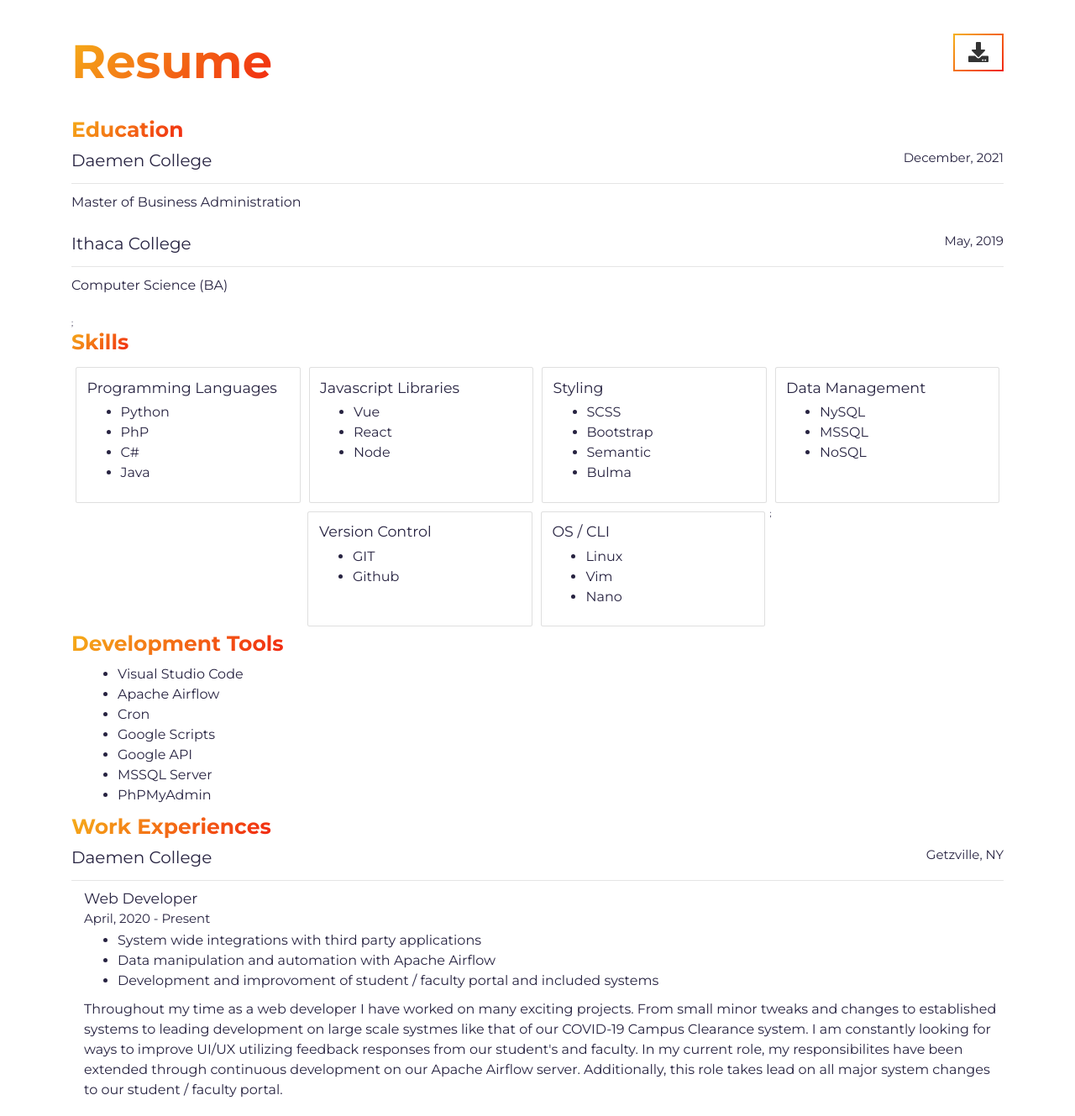
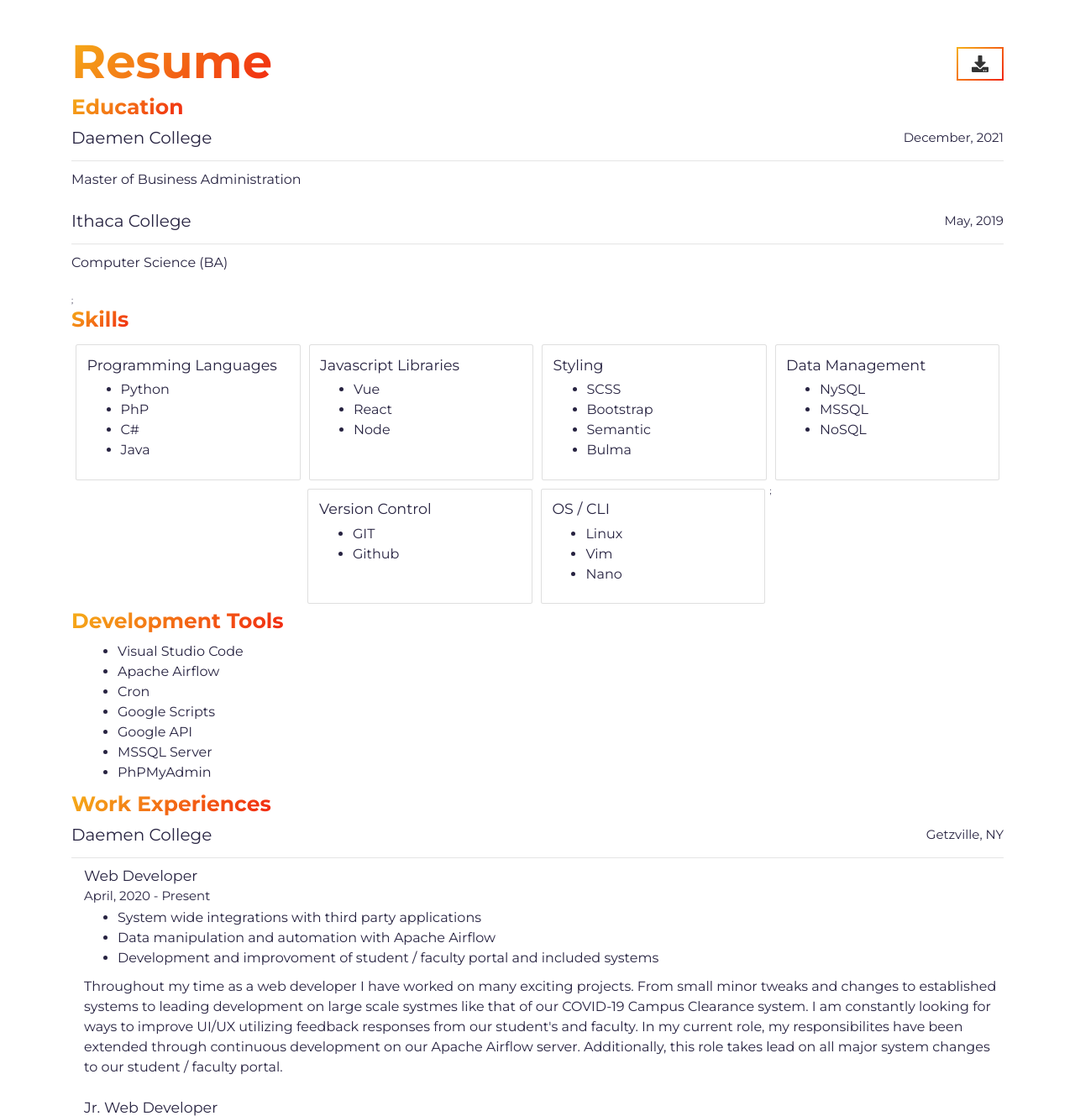
Before and after one commit to brienpacholec/-brienpacholec-, a Gatsby site: page /resume in a window 1280 px wide. Shown: the top 1329 px of the page at 84% size. Built offline with nearby package versions, Linux system fonts and the light colour scheme; Gatsby itself is replaced by a stand-in of ours.

Commit message:
fomatting resume

```diff
--- a/src/components/Pages/Resume.jsx
+++ b/src/components/Pages/Resume.jsx
@@ -34,17 +34,15 @@
             <Col lg={12} sm={12} className="d-flex justify-content-between">
                 <h1 className="resume-title text-color-main">
                   Resume
-
                 </h1>
 
-                <p className="resume-cta">
+                <div className="resume-cta">
                   <a href="/documents/resume.pdf" download>
                     <span className="cta-btn cta-btn--hero">
-                  <FontAwesomeIcon icon={faDownload} size="1x" className=""/>
-
+                      <FontAwesomeIcon icon={faDownload} size="1x" className=""/>
                     </span>
                   </a>
-                </p>
+                </div>
             </Col>
           </Row>
           {/* <div className="d-flex">
@@ -81,7 +79,7 @@
                       <Col lg={12} sm={12}>
                         <div className="d-flex justify-content-between">
                           <h2>{school || '[School]'}</h2>
-                          <h4>{date || '[Date]'}</h4>
+                          <h4 className="align-self-center">{date || '[Date]'}</h4>
                         </div>
                         <hr/>
                           <p>{degree || '[Degree]'}</p>
@@ -182,7 +180,7 @@
                     <Col lg={12} sm={12}>
                       <div className="d-flex justify-content-between">
                         <h2>{employer || '[Employer]'}</h2>
-                        <h4>{location || '[Location]'}</h4>
+                        <h4 className="align-self-center">{location || '[Location]'}</h4>
                       </div>
                       <hr/>
                       {roles.map((role) => {
@@ -248,7 +246,7 @@
                                 <Col lg={12} sm={12} className="pl-5">
                                   <div className="d-flex justify-content-between">
                                     <h3>{name || '[Award Name]'}</h3>
-                                    <h4>{year|| '[Year]'}</h4>
+                                    <h4 className="align-self-center">{year|| '[Year]'}</h4>
                                   </div>
                                 </Col>
                               </Row>
--- a/src/mock/data.js
+++ b/src/mock/data.js
@@ -392,7 +392,7 @@
       {
         id: nanoid(),
         name: "All-Conference Academic Team",
-        year: "2016, 2017, 2018",
+        year: "2016 - 2018",
       },
     ],
   }
--- a/src/style/sections/_resume.scss
+++ b/src/style/sections/_resume.scss
@@ -21,12 +21,16 @@
 
     @include respond(phone) {
       padding: 0rem $default-font-size;
+      h4{
+        font-size: 1.5rem;
+      }
     }
 
     .resume-title {
+      display: flex;
       font-size: 5.6rem;
       font-weight: 700;
-      margin-bottom: 3.2rem;
+      // margin-bottom: 3.2rem;
       text-align: left;
 
       @include respond(tab-land) {
@@ -53,12 +57,12 @@
       }
 
       & a {
-        font-size: 2.4rem;
-
+        align-self: center;
+        font-size: 2rem;
         color: $dark-grey;
 
         @include respond(phone) {
-          font-size: 2rem;
+          font-size: 1.5rem;
         }
       }
     }
```
